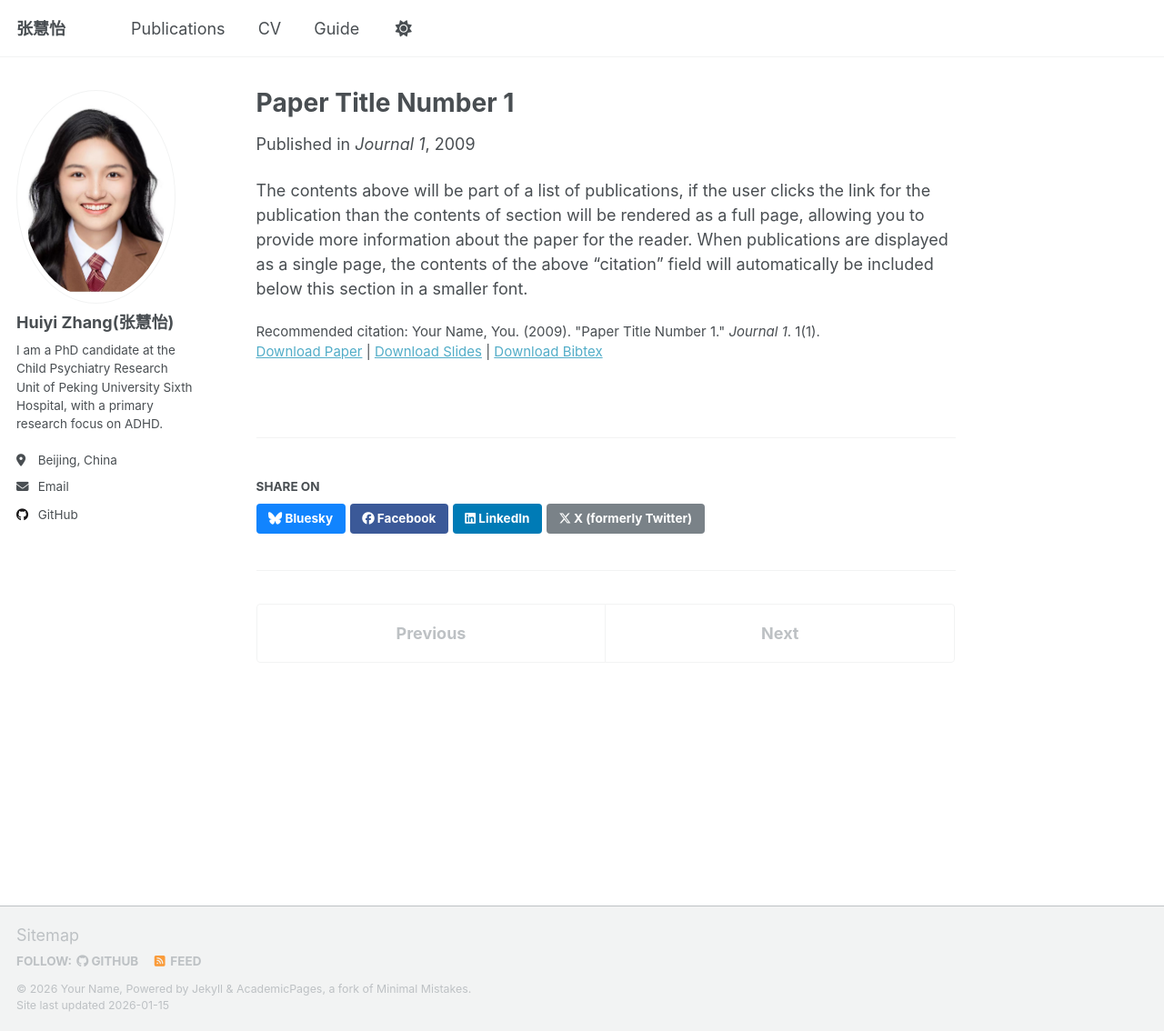
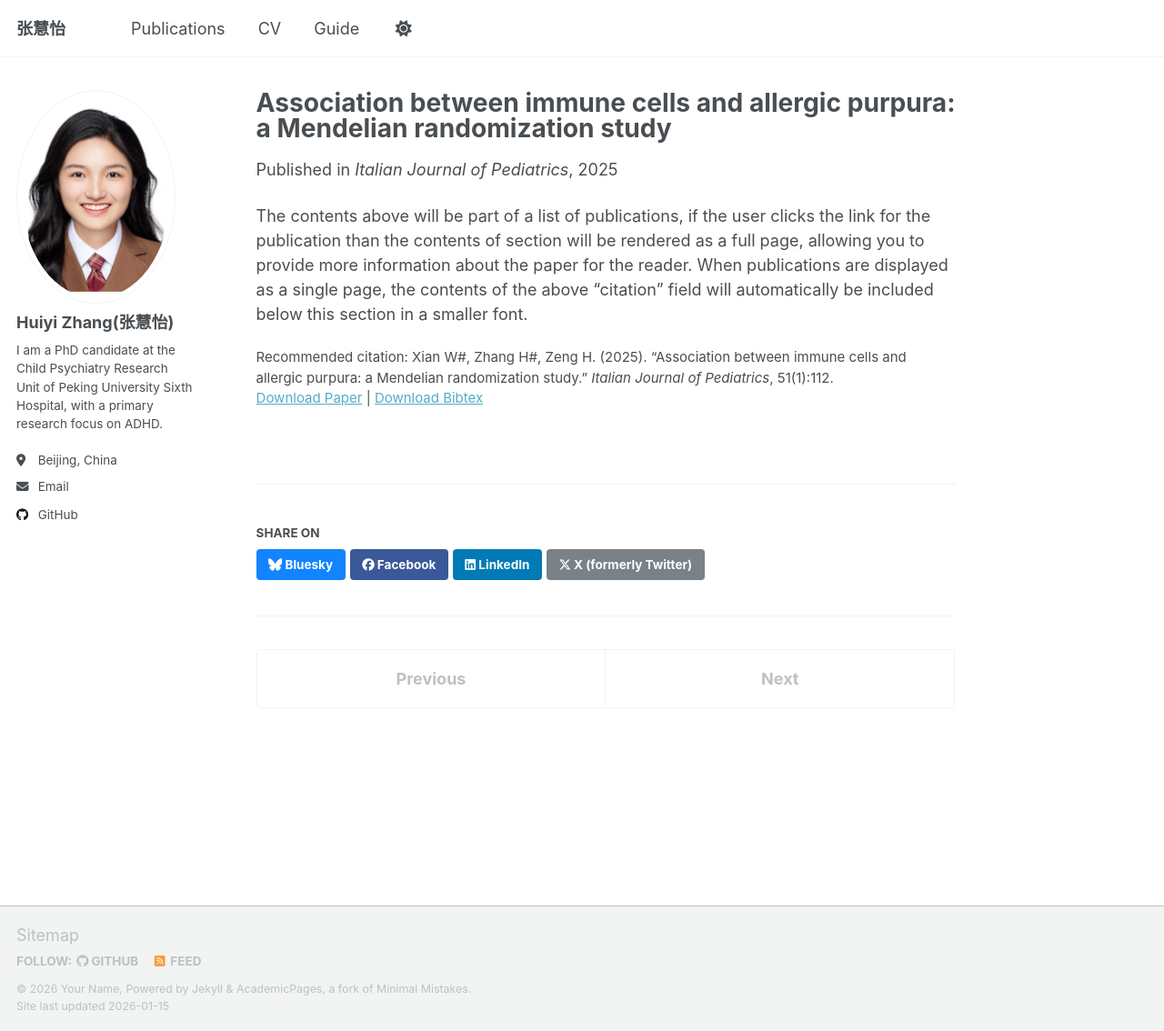
Before and after one commit to zhang019/zhang019.github.io, a Jekyll site: the page built from _publications/2009-10-01-paper-title-number-1.md, in a window 1280 px wide and 1134 px high. Shown: the whole window at 91% size. Built offline with Jekyll 4.4.1, drawn with Linux system fonts in a browser that asks for light colours; a script that is not in the unit is left out.

Commit message:
Update 2009-10-01-paper-title-number-1.md

```diff
--- a/_publications/2009-10-01-paper-title-number-1.md
+++ b/_publications/2009-10-01-paper-title-number-1.md
@@ -1,14 +1,16 @@
 ---
-title: "Paper Title Number 1"
+title: "Association between immune cells and allergic purpura: a Mendelian randomization study"
 collection: publications
 category: manuscripts
-permalink: /publication/2009-10-01-paper-title-number-1
-excerpt: 'This paper is about the number 1. The number 2 is left for future work.'
-date: 2009-10-01
-venue: 'Journal 1'
-slidesurl: 'http://academicpages.github.io/files/slides1.pdf'
-paperurl: 'http://academicpages.github.io/files/paper1.pdf'
-bibtexurl: 'http://academicpages.github.io/files/bibtex1.bib'
-citation: 'Your Name, You. (2009). &quot;Paper Title Number 1.&quot; <i>Journal 1</i>. 1(1).'
+permalink: /publication/2025-04-10-immune-cells-allergic-purpura-mr
+excerpt: "This Mendelian randomization study investigates the causal effects of immune cell phenotypes on the risk of allergic purpura."
+date: 2025-04-10
+venue: "Italian Journal of Pediatrics"
+paperurl: "https://doi.org/10.1186/s13052-025-01847-6"
+bibtexurl: "https://academicpages.github.io/files/bibtex1.bib"  # 可后续替换为你自己的 BibTeX
+citation: >
+  Xian W#, Zhang H#, Zeng H. (2025).
+  “Association between immune cells and allergic purpura: a Mendelian randomization study.”
+  <i>Italian Journal of Pediatrics</i>, 51(1):112.
 ---
 The contents above will be part of a list of publications, if the user clicks the link for the publication than the contents of section will be rendered as a full page, allowing you to provide more information about the paper for the reader. When publications are displayed as a single page, the contents of the above "citation" field will automatically be included below this section in a smaller font.
```
